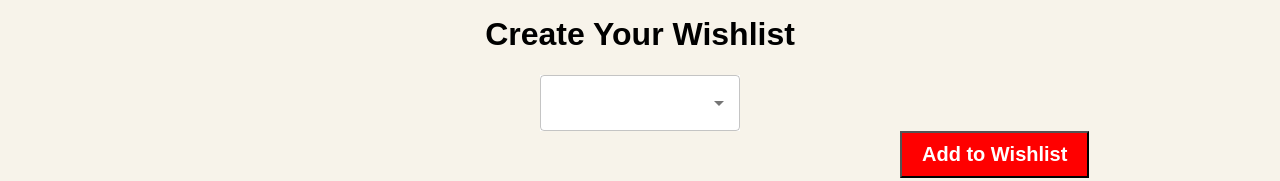
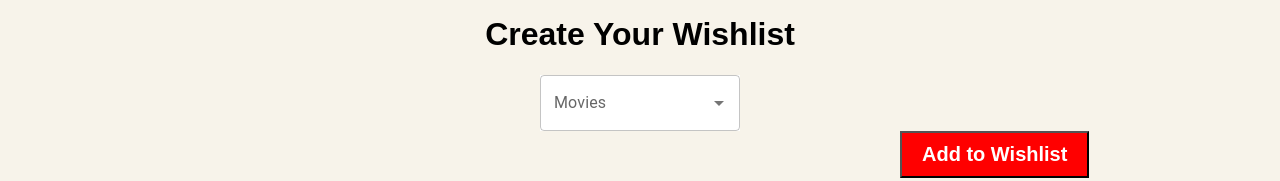
Before and after one commit to lexiroro/Phase2Project, a React (Create React App) app: page /mywishlist in a window 1280 px wide. Shown: the part 320-501 px from the top of the page. Built offline with nearby package versions, Linux system fonts and the light colour scheme; data requests are answered from the project's data file.

Commit message:
resolved issue from data being changed in db.json. removed value from autocomplete and e.target.textContent

```diff
--- a/db.json
+++ b/db.json
@@ -39,12 +39,6 @@
       "year": 1970,
       "preview": "Duchess and her three cat children are kidnapped by a greedy butler, Edgar",
       "cast": "Phil Harris - Thomas O' Malley, Eva Gabor - Duchess"
-    },
-    {
-      "id": 6
-    },
-    {
-      "id": 7
     }
   ]
 }
--- a/src/components/Wishlist.js
+++ b/src/components/Wishlist.js
@@ -4,7 +4,10 @@ import {Autocomplete, TextField, Card, CardMedia} from '@mui/material';
 
 
 function Wishlist({fetchMovies, login}) {
- const {id} = fetchMovies
+const movieIds = fetchMovies.map(movie => movie.id);
+console.log(movieIds)
+
+
 
 const [inputValue, setInputValue] = useState(''); //used initially for handleChange(). Initial state is the blank space. setInput value is the value that you type in
 
@@ -25,19 +28,16 @@ if (movie) {
 
 
 function handleChange(event) {
-const newValue = (event.target.innerHTML)
+const newValue = (event.target.textContent)
+//e.target.value - check on this to see the object when selecting the item, look up examples from other people
+//if doesnt work, remove autocomplete and just do a dropdown
+//wishlist key useEffect - load up data
 setInputValue(newValue);
 } //this function handleChange takes in the parameter of an event. We create a variable insertValue to equal event.target.value which is what you type in. Then setInputValue takes the argument of insertValue tracking the updated changes
 
 function handleSubmit(event) {
 event.preventDefault();
-fetch("http://localhost:3000/posts", {
-  method: "POST",
-  headers: {
-    "Content-Type": "application/json",
-  },
-  body: JSON.stringify(addMovies(inputValue)),
-})
+addMovies(inputValue)
 setInputValue('')
 } //this function handleSubmit takes in the parameter of an event. We state event.preventDefault() so that you dont have to refresh. we use the callback addMovies taking the argument of inputValue which represents the parameter newMovie in the callback because when you add in a new movie (inputvalue) then we have setInputValue update the state which is a value of a string
 
@@ -47,15 +47,7 @@ const handleDelete = (movieId) => {
     setWishList(updatedList);
   };
 
-
- function deleteMovie(movieId){
-  fetch('http://localhost:3000/posts/${movieId}', {
-    method: "DELETE",
- })
- handleDelete(movieId)
-}
-
-const movieMap = fetchMovies.map(movie => (movie.title))
+const movieMap = fetchMovies.map(movie => movie.title)
     return (
         <div>
         <h1>My Wishlist</h1>
@@ -66,7 +58,7 @@ const movieMap = fetchMovies.map(movie => (movie.title))
     <Card key={index} className="wishlist-card">
       <p>{movie.title}
       <button className="delete"
-      onClick={() => deleteMovie(movie.id)}>X</button>
+      onClick={() => handleDelete(movie.id)}>X</button>
       </p>
        <CardMedia
          component="img"
@@ -88,10 +80,9 @@ const movieMap = fetchMovies.map(movie => (movie.title))
 disablePortal
 id="combo-box-demo"
 options={movieMap}
-value={inputValue}
 onChange={handleChange}
 sx={{ backgroundColor: "white", width: 200, margin: '0 auto' }}
-renderInput={(params) => <TextField {...params}  />}
+renderInput={(params) => <TextField {...params} label="Movies" />}
 />
 
         <button className="add" type="submit">Add to Wishlist</button>
```
Also changed, not shown: src/index.js (+0 -14 lines).
